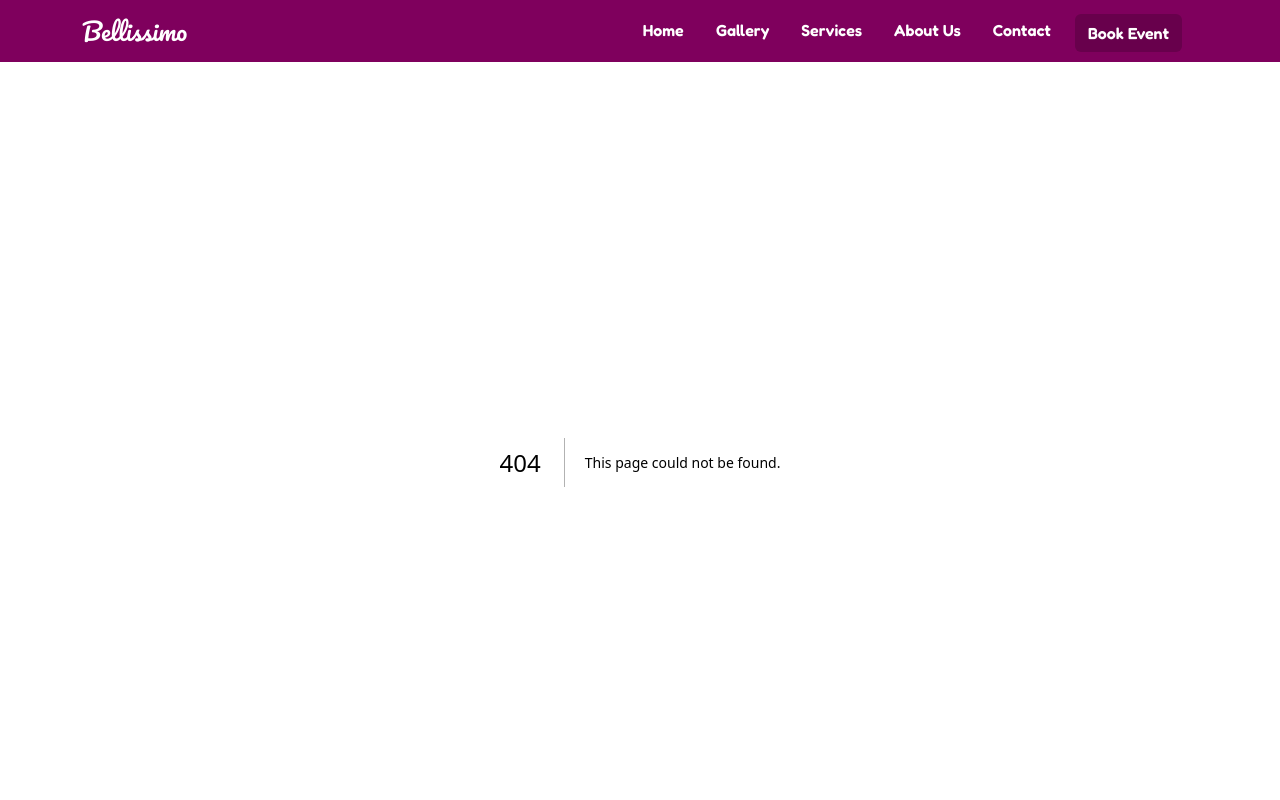
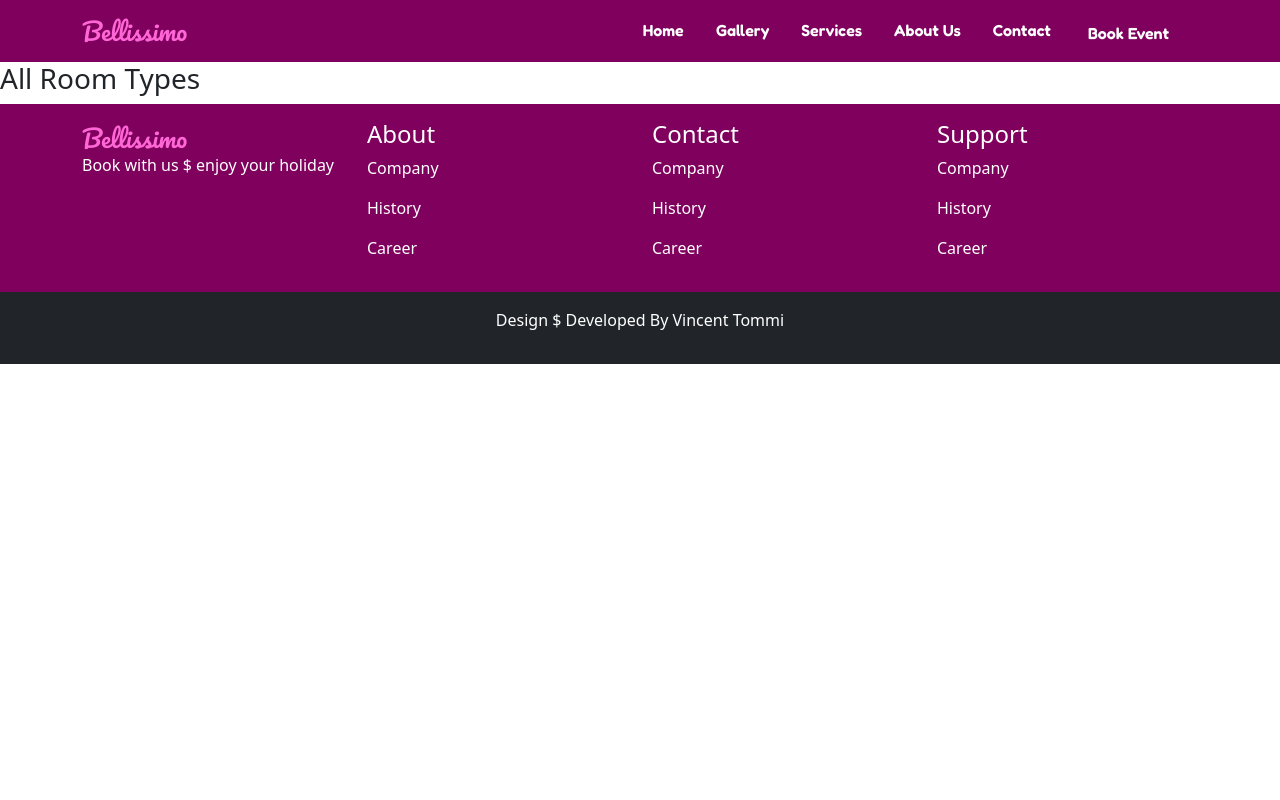
Before and after one commit to vincenttommi/Django-Next-js, a Next.js app in the folder frontend/: page /room-types in a window 1280 px wide. Before the commit this address had no page. Shown: the top 800 px of the page. Built offline with nearby package versions, Linux system fonts and the light colour scheme.

Commit message:
adding room types

```diff
--- a/frontend/src/app/components/HomeReviews.js
+++ b/frontend/src/app/components/HomeReviews.js
@@ -1,7 +1,7 @@
 export default function HomeReviews() {
     return (
         <section className="container my-5 mb-4">
-            <h3 className="my-5 text-center " style={{color:'#68004c'}} >Reviews <a href="#" className="float-end fs-5 btn text-white" style={{'backgroundColor':'#68004c'}}>View All</a> </h3>
+            <h3 className="my-5 text-center " style={{color:'#68004c'}} >Reviews <a href="#" className="float-end fs-5 btn text-white  hms-bg-normal" >View All</a> </h3>
             <div className="row  mb-3">
                 <div className="col-5 border p-2 ms-auto ">
                     <h5 style={{color:'#68004c'}}>Kennedy Jobs</h5>
--- a/frontend/src/app/components/common/Header.js
+++ b/frontend/src/app/components/common/Header.js
@@ -1,15 +1,16 @@
 import { Pacifico, Fredoka } from 'next/font/google';
+import Link from 'next/link';
 
 const pacifico = Pacifico({ subsets: ['latin'], weight: '400' });
 const fredoka = Fredoka({ subsets: ['latin'], weight: '600' });
 
 export default function Header() {
   return (
-    <nav className="navbar navbar-expand-lg" data-bs-theme="dark" style={{ backgroundColor: '#7f005d' }}>
+    <nav className="navbar navbar-expand-lg hms-bg-normal" data-bs-theme="dark"  >
       <div className="container">
-        <a className={`navbar-brand ${pacifico.className} fs-4`} style={{ color: '#7ff66d6' }} href="#">
+        <Link className={`navbar-brand ${pacifico.className} fs-4 hms-color-light`}  href="/">
           Bellissimo
-        </a>
+        </Link>
         <button className="navbar-toggler" type="button" data-bs-toggle="collapse" data-bs-target="#navbarNav" aria-controls="navbarNav" aria-expanded="false" aria-label="Toggle navigation">
           <span className="navbar-toggler-icon"></span>
         </button>
@@ -31,7 +32,7 @@ export default function Header() {
               <a className="nav-link text-white fw-bold" href="#">Contact</a>
             </li>
             <li className="nav-item me-3">
-              <a className="btn mt-1 text-white fw-bold" style={{ backgroundColor: '#68004c' }} href="#">Book Event</a>
+              <a className="btn mt-1 text-white " href="#">Book Event</a>
             </li>
           </ul>
         </div>
--- a/frontend/src/app/components/common/footer.js
+++ b/frontend/src/app/components/common/footer.js
@@ -8,7 +8,7 @@ export default function Footer(){
         <div className="row">
           <div className="col-3">
             <a className={`  ${pacifico.className} fs-4`} style={{ 'color':'#ff66d6'}} href="#">Bellissimo </a>
-            <h6 className="text-white">Hotel Management System</h6>
+            <h6 className="text-white">Book with us $ enjoy your holiday</h6>
           </div>
 
         <div className="col-3">
--- a/frontend/src/app/layout.js
+++ b/frontend/src/app/layout.js
@@ -4,6 +4,7 @@ import Footer from './components/common/footer';
 import Bottom from './components/common/Bottom';
 import  'font-awesome/css/font-awesome.min.css';
 
+import  '../../styles/global.css';
 
 
 
--- a/frontend/src/app/page.js
+++ b/frontend/src/app/page.js
@@ -2,6 +2,7 @@ import HomeBanners from "./components/HomeBanner"
 import HomeServices from "./components/HomeServices"
 import HomeGallery from "./components/HomeGallery"
 import HomeReviews from "./components/HomeReviews"
+import Link from "next/link"
 
 export default function Home(){
 
--- /dev/null
+++ b/frontend/src/app/room-types/page.js
@@ -0,0 +1,9 @@
+export default function  Page(){
+
+    return(
+
+    <section>
+        <h3>All Room Types</h3>
+    </section>
+    )
+}
--- /dev/null
+++ b/frontend/styles/global.css
@@ -0,0 +1,14 @@
+.hms-color-light{
+    color: #ff66d6;
+}
+.hms-bg-normal{
+    background-color: #7f005d;
+}
+.hms-color-dark{
+    background-color: #68004c;
+}
+
+
+a{
+    text-decoration: none;
+}
```
Also changed, not shown: frontend/src/app/components/HomeServices.js (+14 -5 lines).
